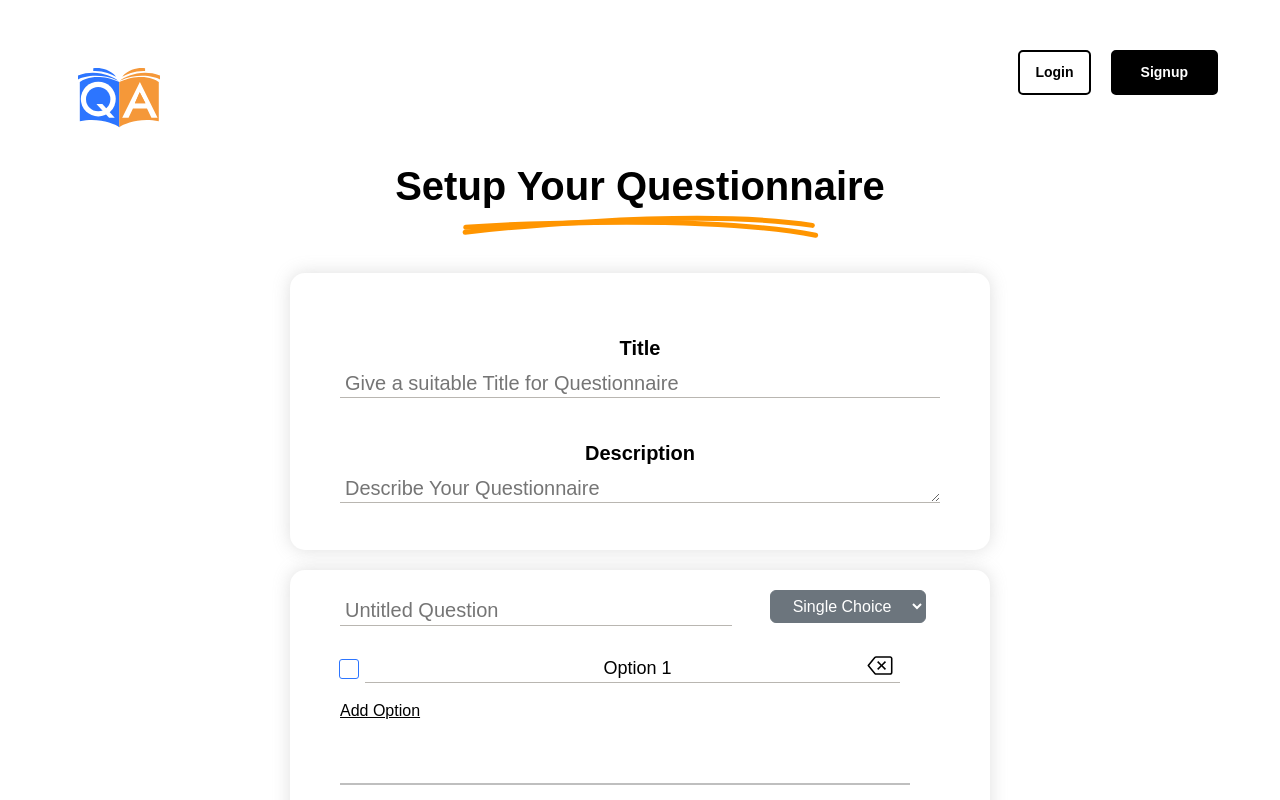
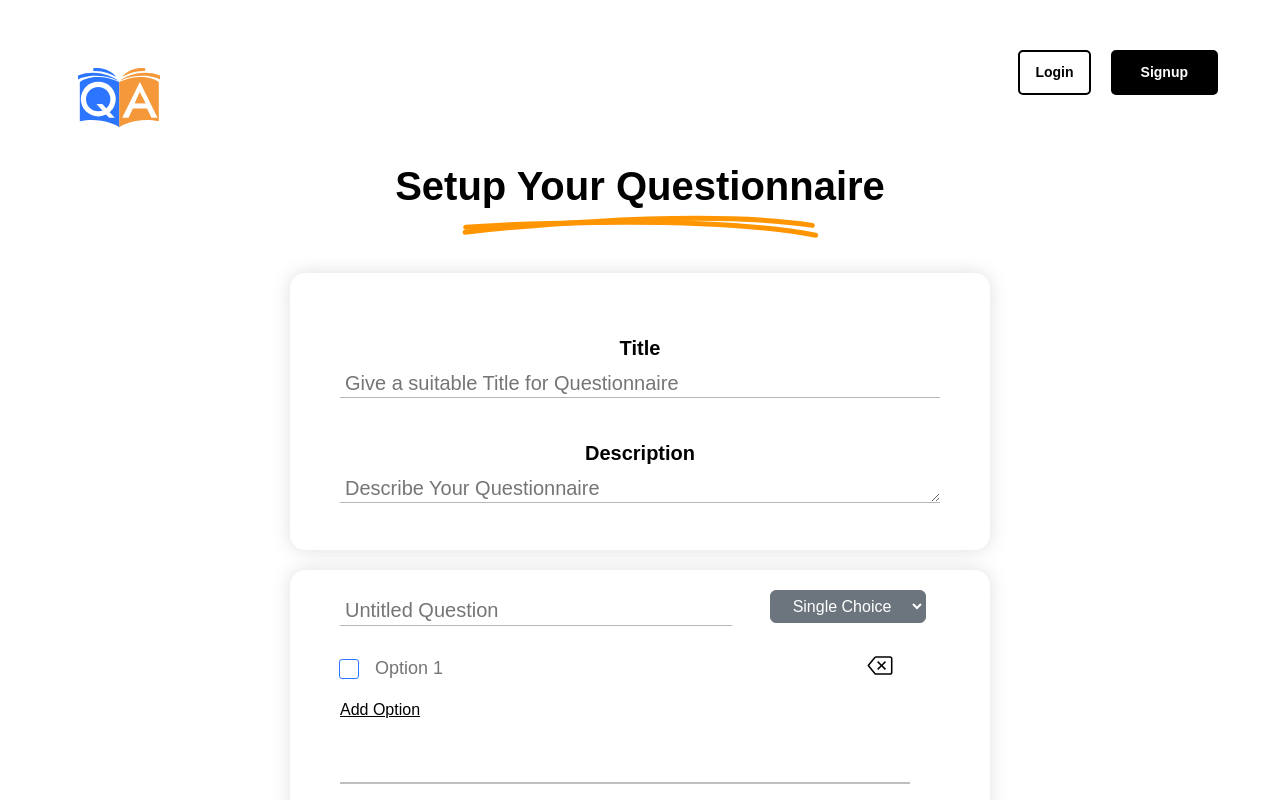
Before and after one commit to WTFAYXN/Quality-Academy, a React (Vite) app in the folder client/: page /quizzes/create in a window 1280 px wide. Built offline with nearby package versions, Linux system fonts and the light colour scheme.

Commit message:
option text error fixed

```diff
--- a/client/src/Pages/Quiz/CreateQuiz.jsx
+++ b/client/src/Pages/Quiz/CreateQuiz.jsx
@@ -267,7 +267,7 @@ const CreateQuiz = () => {
 
                   <div className="col-8">
                     {/* <div className="title-question" contenteditable="true">Untitled Question</div> */}
-                      <input className="title-question" placeholder="Untitled Question"  value={question}
+                    <input className="title-question" placeholder="Untitled Question" value={question}
                       onChange={(e) => setQuestion(e.target.value)}
                       required />
                   </div>
@@ -306,13 +306,14 @@ const CreateQuiz = () => {
                               onChange={(e) => handleOptionChange(index, "isCorrect", e.target.checked)}
                             />
                           </span>
-                              <div
+                          <input
+                            type="text"
                             className="option-outline"
-                                contentEditable="true"
-                                onInput={(e) => handleOptionChange(index, "optionText", e.target.innerText)}
-                              >
-                                {opt.optionText || `Option ${index + 1}`}
-                              </div>
+                            style={{ border: "0px" }}
+                            value={opt.optionText}
+                            placeholder={`Option ${index + 1}`}
+                            onChange={(e) => handleOptionChange(index, "optionText", e.target.value)}
+                          />
                           <span className="remove-option">
                             <img src={Remove} onClick={() => handleRemoveOption(index)} alt="Remove" />
                           </span>
@@ -325,7 +326,7 @@ const CreateQuiz = () => {
                   </button>
                 </div>
 
-                  <hr class="separator"/>
+                <hr class="separator" />
 
                 <div className="question-functions">
                   <div className="set-marks-title d-flex">
```
Lines whose indentation alone changed are shown as unchanged.
